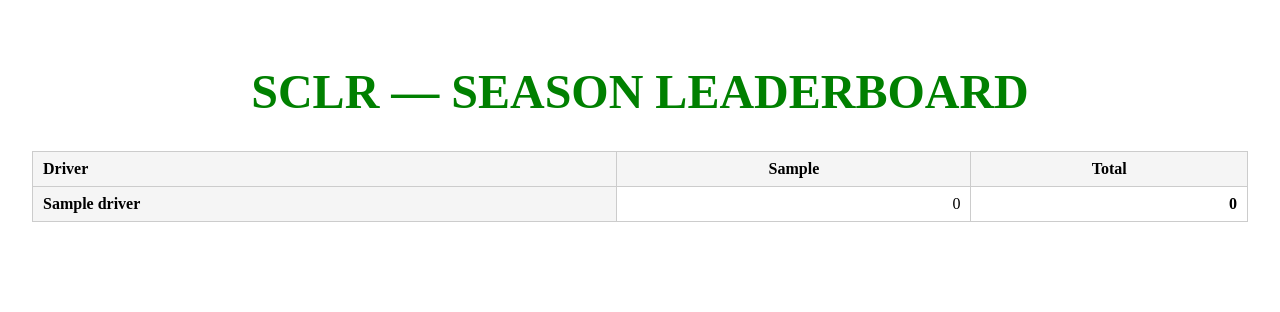
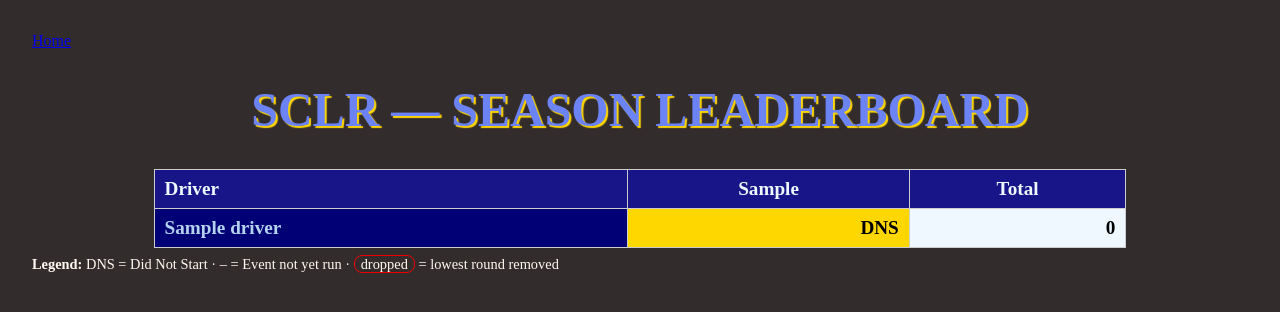
Before and after one commit to code-by-shannon/SCLR, a PHP site: page /leaderboard.php in a window 1280 px wide. Shown: the top 312 px of the page. Run offline with PHP 8.4, Linux system fonts and the light colour scheme; tables that the repository leaves empty or names only in its code hold one stand-in row (values such as "Sample post"); some web fonts are replaced.

Commit message:
updated logic to include new drivers

```diff
--- a/SCLRwebSite/index.php
+++ b/SCLRwebSite/index.php
@@ -13,6 +13,8 @@
         <li><a href="drivers.php">View / Add Drivers to master DB</a></li>
         <li><a href="createNewSeason.php">Build a Season</a></li>
         <li><a href="driver_recruit_WS2025.php">Recruit Racers For a Series</a></li>
+        <li><a href="results.php">Enter Race Results Form</a></li>
+        <li><a href="leaderboard.php">Leadboard</a></li>
     </ul>
 
 
--- a/SCLRwebSite/leaderboard.css
+++ b/SCLRwebSite/leaderboard.css
@@ -7,11 +7,12 @@
 
 body {
     padding: 24px;
+    background-color: rgb(51, 44, 44);
 }
 
 h1{
-
-  color:green;
+  color: rgb(108, 131, 245);
+  text-shadow: 2px 2px 1px gold;
   text-transform: uppercase;
   text-align: center;
   font-size: 3rem;
@@ -24,6 +25,10 @@ h1, tr{
 table {
     border-collapse: collapse;
     width: 100%;
+    background-color: aliceblue;
+    width:80%;
+    margin:auto;
+    font-size: 1.2rem;
 }
 
 th, td {
@@ -32,7 +37,8 @@ th, td {
 }
 
 th {
-    background: #f5f5f5;
+    background: #171587;
+    color:aliceblue;
 }
 
 td.num {
@@ -48,3 +54,36 @@ th.driver, td.driver {
 thead th.sticky {
     position: sticky; top: 0;
 }
+
+table td:nth-child(2) {
+    /* your styles here */
+    background-color: gold;
+    font-weight: bold;
+  }
+
+  tbody th:nth-child(1),
+  tbody td:nth-child(1) {
+    background-color: #020075;
+    font-weight: bold;
+    color: rgb(180, 211, 239);
+  }
+
+#leaderboard td.dropped {
+    color:red;
+ }
+
+.legend {
+    margin-top: 8px;
+    font-size: 0.9rem;
+    color: floralwhite;
+}
+
+.legend .pill {
+    padding: 0 6px;
+    border: 1px solid rgb(239, 0, 0);
+    border-radius: 8px;
+}
+
+td.num {
+    text-align: right;
+}
--- a/SCLRwebSite/leaderboard.php
+++ b/SCLRwebSite/leaderboard.php
@@ -1,4 +1,8 @@
 <?php
+error_reporting(E_ALL);
+ini_set('display_errors', 1);
+mysqli_report(MYSQLI_REPORT_ERROR | MYSQLI_REPORT_STRICT);
+
 /***** CONFIG *****/
 $DB_HOST = "localhost";
 $DB_USER = "root";
@@ -12,7 +16,7 @@ if ($conn->connect_error) {
 }
 
 /*
-  Assumptions (from your code/screenshot):
+  Assumptions:
   - Season tracks in: SCLR_world_series_fall_2025 (columns: track_id, …)
   - Season drivers in: SCLR_world_series_fall_2025_drivers (driver_id, …)
   - Track names in:    tracks (id, course)
@@ -26,7 +30,6 @@ $sqlTracks = "
   FROM SCLR_world_series_fall_2025 s
   JOIN tracks t ON t.id = s.track_id
   ORDER BY FIELD(t.id, 52,74,39,11,77,51,36,5,54)
-
 ";
 $resTracks = $conn->query($sqlTracks);
 if (!$resTracks) die('Tracks query failed: ' . htmlspecialchars($conn->error));
@@ -49,22 +52,25 @@ $sqlDrivers = "
 $resDrivers = $conn->query($sqlDrivers);
 if (!$resDrivers) die('Drivers query failed: ' . htmlspecialchars($conn->error));
 
-$drivers = [];         // will hold driver rows with totals later
+$drivers = [];         // keyed by driver_id
 $driverIds = [];
 while ($row = $resDrivers->fetch_assoc()) {
     $did = (int)$row['driver_id'];
     $drivers[$did] = [
-        'driver_id'   => $did,
-        'driver_name' => $row['driver_name'],
-        'per_track'   => [],  // track_id => points
-        'total'       => 0
+        'driver_id'        => $did,
+        'driver_name'      => $row['driver_name'],
+        'per_track'        => [],  // track_id => ['pts'=>int, 'exists'=>bool]
+        'total'            => 0,
+        'completed_count'  => 0,   // number of completed events with a row for this driver
+        'drop_tid'         => null,
+        'drop_value'       => 0,
+        'total_after_drop' => 0
     ];
     $driverIds[] = $did;
 }
 
 /***** Short-circuit if nothing to show yet *****/
 if (empty($tracks) || empty($drivers)) {
-    // Render minimal page
     ?>
     <!doctype html><meta charset="utf-8">
     <h1>Leaderboard</h1>
@@ -78,8 +84,25 @@ if (empty($tracks) || empty($drivers)) {
 $inTrack  = implode(',', array_map('intval', $trackIds));
 $inDriver = implode(',', array_map('intval', $driverIds));
 
+/* 3a) Which tracks have been run at all (any row exists)? */
+$sqlCompleted = "
+  SELECT r.track_id
+  FROM SCLR_WS_Fall_2025_Results r
+  WHERE r.track_id IN ($inTrack)
+  GROUP BY r.track_id
+";
+$resCompleted = $conn->query($sqlCompleted);
+if (!$resCompleted) die('Completed-tracks query failed: ' . htmlspecialchars($conn->error));
+
+$completedTrack = []; // set: track_id => true
+while ($r = $resCompleted->fetch_assoc()) {
+    $completedTrack[(int)$r['track_id']] = true;
+}
+$resCompleted->free();
+
+/* 3b) Pull results, and also know if a row existed (COUNT>0) */
 $sqlResults = "
-  SELECT r.driver_id, r.track_id, SUM(r.points) AS pts
+  SELECT r.driver_id, r.track_id, SUM(r.points) AS pts, COUNT(*) AS row_count
   FROM SCLR_WS_Fall_2025_Results r
   WHERE r.track_id IN ($inTrack)
     AND r.driver_id IN ($inDriver)
@@ -88,23 +111,61 @@ $sqlResults = "
 $resResults = $conn->query($sqlResults);
 if (!$resResults) die('Results query failed: ' . htmlspecialchars($conn->error));
 
-/***** 4) Pivot in PHP + compute totals *****/
+/***** 4) Pivot in PHP + compute raw totals *****/
 while ($row = $resResults->fetch_assoc()) {
-    $did = (int)$row['driver_id'];
-    $tid = (int)$row['track_id'];
-    $pts = (int)$row['pts'];
+    $did    = (int)$row['driver_id'];
+    $tid    = (int)$row['track_id'];
+    $pts    = (int)$row['pts'];
+    $exists = ((int)$row['row_count']) > 0;
+
     if (isset($drivers[$did])) {
-        $drivers[$did]['per_track'][$tid] = $pts;
+        $drivers[$did]['per_track'][$tid] = ['pts' => $pts, 'exists' => $exists];
         $drivers[$did]['total'] += $pts;
+
+        // Count this as a completed appearance for drop logic only if track is completed
+        if ($exists && isset($completedTrack[$tid])) {
+            $drivers[$did]['completed_count']++;
+        }
     }
 }
+$resResults->free();
 
-/***** 5) Sort drivers by total DESC, then name ASC *****/
+/***** 4b) Per-driver: find the single lowest completed result to drop *****/
+foreach ($drivers as &$d) {
+    $lowestVal = PHP_INT_MAX;
+    $lowestTid = null;
+
+    // Only drop once there are at least 2 completed appearances
+    if ($d['completed_count'] >= 2) {
+        foreach ($tracks as $t) {
+            $tid = (int)$t['id'];
+
+            // Only consider tracks that have actually been run
+            if (!isset($completedTrack[$tid])) continue;
+
+            // Consider only if this driver has a row (includes DNS=0)
+            if (isset($d['per_track'][$tid]) && $d['per_track'][$tid]['exists']) {
+                $v = (int)$d['per_track'][$tid]['pts']; // 0..N
+                if ($v < $lowestVal) {
+                    $lowestVal = $v;
+                    $lowestTid = $tid;
+                }
+            }
+        }
+    }
+
+    $d['drop_tid']         = $lowestTid;
+    $d['drop_value']       = ($lowestTid === null) ? 0 : $lowestVal;
+    $d['total_after_drop'] = (int)$d['total'] - (int)$d['drop_value'];
+}
+unset($d);
+
+/***** 5) Sort drivers by total_after_drop DESC, then name ASC *****/
 usort($drivers, function($a, $b) {
-    if ($a['total'] === $b['total']) {
+    if ($a['total_after_drop'] === $b['total_after_drop']) {
         return strcasecmp($a['driver_name'], $b['driver_name']);
     }
-    return $b['total'] <=> $a['total'];
+    return $b['total_after_drop'] <=> $a['total_after_drop'];
 });
 
 /***** 6) Render the table *****/
@@ -117,6 +178,7 @@ usort($drivers, function($a, $b) {
   <link rel="stylesheet" href="leaderboard.css">
 </head>
 <body>
+  <a href="index.php">Home</a>
   <h1>SCLR — Season Leaderboard</h1>
 
   <table id="leaderboard">
@@ -133,21 +195,49 @@ usort($drivers, function($a, $b) {
       <?php foreach ($drivers as $row): ?>
         <tr data-driver-id="<?php echo (int)$row['driver_id']; ?>">
           <th scope="row" class="driver"><?php echo htmlspecialchars($row['driver_name']); ?></th>
+
           <?php foreach ($tracks as $t):
-            $tid = (int)$t['id'];
-            $val = $row['per_track'][$tid] ?? 0; ?>
-            <td class="num" data-track-id="<?php echo $tid; ?>"><?php echo (int)$val; ?></td>
+              $tid = (int)$t['id'];
+
+              // Not yet run by anyone => show en dash
+              if (!isset($completedTrack[$tid])) {
+                  $display = "–";
+                  $isDropped = false;
+
+              } else {
+                  if (isset($row['per_track'][$tid]) && $row['per_track'][$tid]['exists']) {
+                      $pts = (int)$row['per_track'][$tid]['pts'];
+                      $display = ($pts === 0) ? "DNS" : (string)$pts; // DNS only when we have a 0 row
+                      $isDropped = ($tid === $row['drop_tid']);
+                  } else {
+                      // Event ran, but this driver has no row
+                      $display = "0";
+                      $isDropped = false;
+                  }
+              }
+          ?>
+            <td class="num<?php echo $isDropped ? ' dropped' : ''; ?>" data-track-id="<?php echo $tid; ?>">
+              <?php echo htmlspecialchars($display); ?>
+            </td>
           <?php endforeach; ?>
-          <td class="num"><strong><?php echo (int)$row['total']; ?></strong></td>
+
+          <td class="num">
+            <strong><?php echo (int)$row['total_after_drop']; ?></strong>
+          </td>
         </tr>
       <?php endforeach; ?>
     </tbody>
   </table>
 
+  <p class="legend">
+    <strong>Legend:</strong>
+    <span>DNS = Did Not Start</span> ·
+    <span>– = Event not yet run</span> ·
+    <span class="pill">dropped</span> = lowest round removed
+  </p>
+
   <!-- Optional tiny auto-refresh (every 30s). Kill it if you don’t want it. -->
   <script>
-    // If you later expose a JSON endpoint, swap this for AJAX.
-    // For now, a low-impact full refresh keeps it "dynamic".
     setTimeout(() => location.reload(), 30000);
   </script>
 </body>
@@ -156,5 +246,4 @@ usort($drivers, function($a, $b) {
 /***** CLEANUP *****/
 $resTracks->free();
 $resDrivers->free();
-if (isset($resResults) && $resResults) $resResults->free();
 $conn->close();
--- a/SCLRwebSite/results.php
+++ b/SCLRwebSite/results.php
@@ -68,6 +68,7 @@ function ordinal_label($pos) {
   </style>
 </head>
 <body>
+  <a href="index.php">Home</a>
   <h1>Enter Race Results</h1>
 
   <form method="post" action="save_results.php">
--- a/flyers/points.css
+++ b/flyers/points.css
@@ -4,8 +4,6 @@
     font-weight: normal;
     font-style: normal;
   }
-
-
 
 body{
     margin-top:2rem;
```
Also changed, not shown: SCLRwebSite/notes.txt (added, +163 -0 lines).
